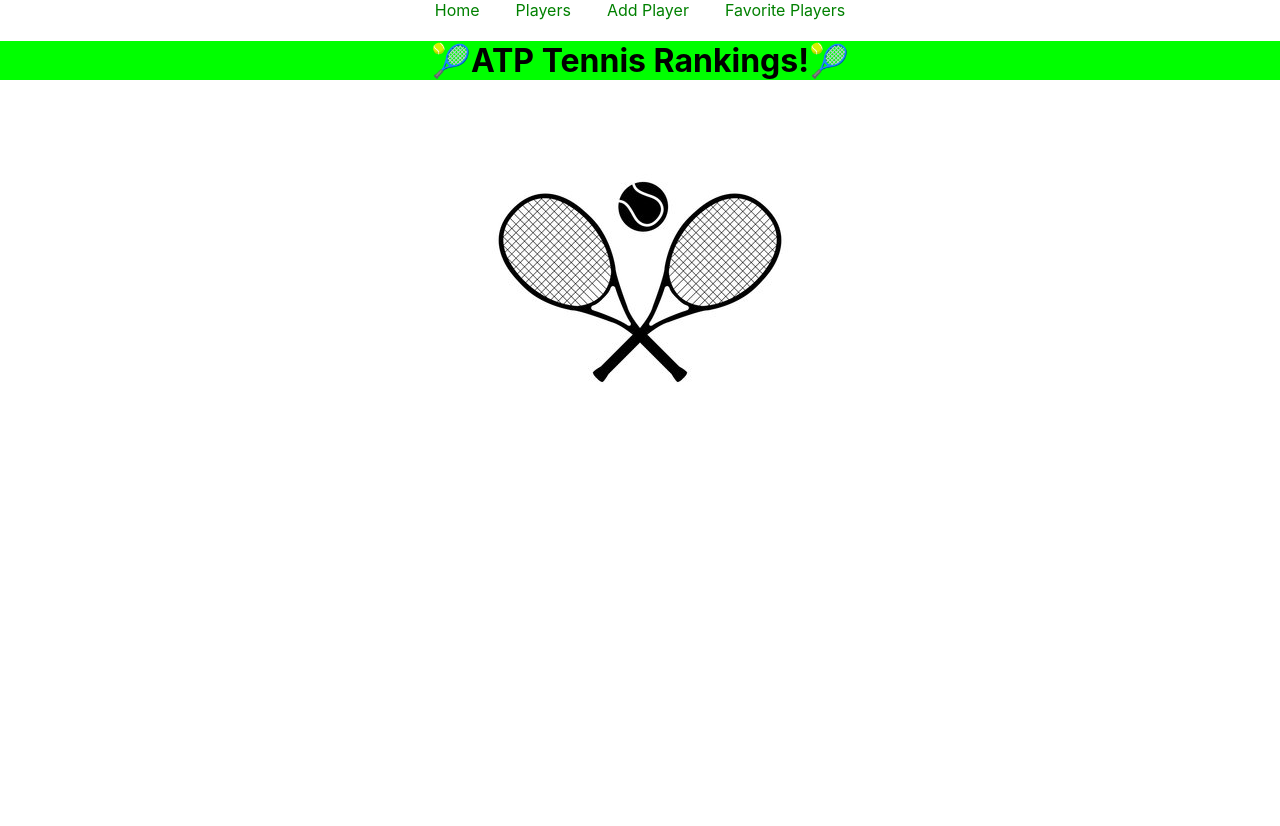
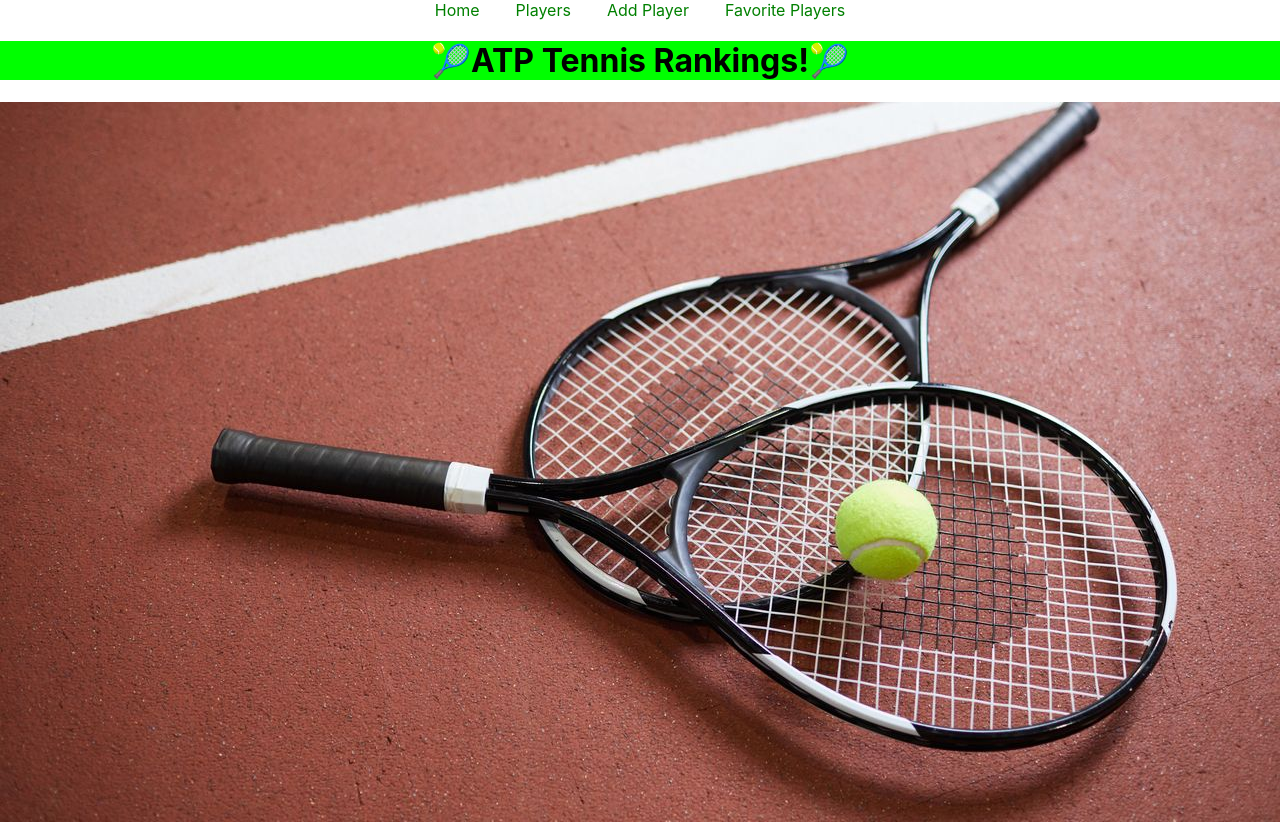
Before and after one commit to lammerij/tennis-rankings, a React (Create React App) app: page / in a window 1280 px wide. Before the commit the page ends 800 px from the top, so only its background shows below. Built offline with nearby package versions, Linux system fonts and the light colour scheme; data requests are answered from the project's data file.

Commit message:
add updatedFavorite Function to favorite container

```diff
--- a/src/component/FavoriteContainer.js
+++ b/src/component/FavoriteContainer.js
@@ -1,9 +1,15 @@
 import React from "react";
 import PlayerCard from "./PlayerCard";
 
-function FavoriteContainer({ favoritedPlayers }) {
+function FavoriteContainer({ favoritedPlayers, updatedFavoriteList }) {
   const favorited = favoritedPlayers.map((player) => {
-    return <PlayerCard player={player} />;
+    return (
+      <PlayerCard
+        player={player}
+        key={player.id}
+        updatedFavoriteList={updatedFavoriteList}
+      />
+    );
   });
 
   return (
--- a/src/component/Home.js
+++ b/src/component/Home.js
@@ -3,7 +3,7 @@
  function Home() {
   return (
     <div>
-        <img src="images/Tennis Logo.jpeg"></img>
+        <img src="/images/im-359917.jpeg"></img>
     </div>
   )
 }
--- a/src/component/PlayerCard.js
+++ b/src/component/PlayerCard.js
@@ -1,11 +1,8 @@
 import React from "react";
-
 
 function PlayerCard({ player, updatedFavoriteList }) {
   // console.log(player);
-  const { id, name, country, ranking, favorite } = player
-
-  //PATCH, onClick
+  const { id, name, country, ranking, favorite } = player;
 
   function handleFavoriteClick() {
     fetch(`http://localhost:3001/players/${id}`, {
@@ -18,7 +15,7 @@
       }),
     })
       .then((response) => response.json())
-      .then((data) => updatedFavoriteList(data))
+      .then((data) => updatedFavoriteList(data));
   }
 
   return (
```
